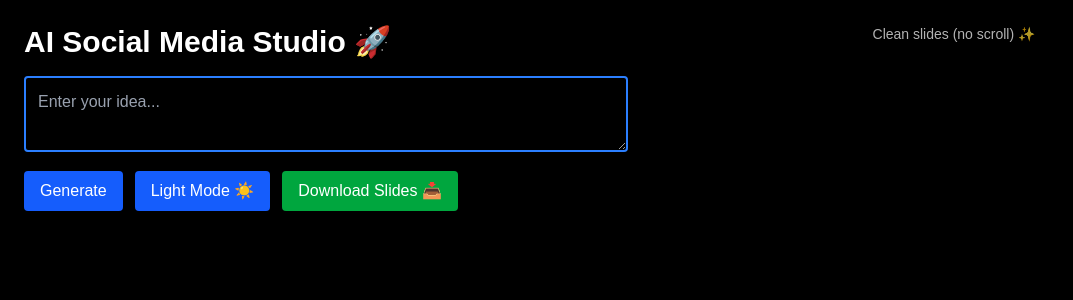
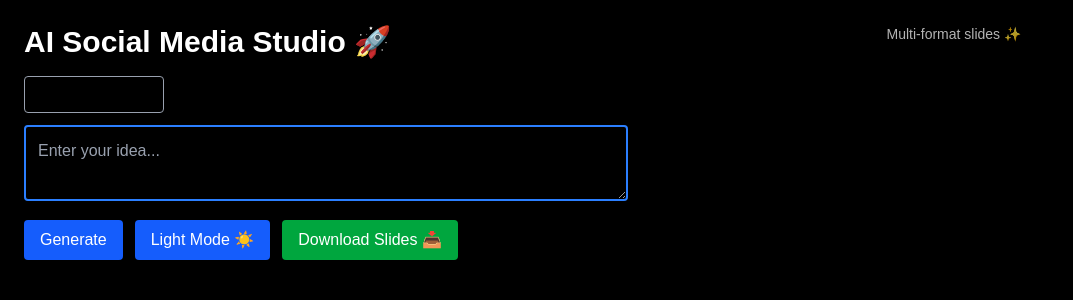
Before and after one commit to ishitachitranshi/ai-social-studio, a Next.js app: page / in a window 1280 px wide. Shown: the top 300 px of the page, without its empty margins (0-1073 px from the left). Built offline with nearby package versions, Linux system fonts and the light colour scheme.

Commit message:
Add format state and selector for slide formats
Added a format state to manage slide formats and updated the fetch request to include the format. Introduced a format selector in the UI for choosing between carousel, post, and story formats.

```diff
--- a/app/page.tsx
+++ b/app/page.tsx
@@ -17,7 +17,9 @@ export default function Home() {
   const [loading, setLoading] = useState(false);
   const [darkMode, setDarkMode] = useState(true);
 
-  // ✅ Proper ref typing
+  // ✅ NEW: format state
+  const [format, setFormat] = useState("carousel");
+
   const slideRefs = useRef<(HTMLDivElement | null)[]>([]);
 
   const generate = async () => {
@@ -25,7 +27,7 @@ export default function Home() {
 
     const res = await fetch("/api/generate", {
       method: "POST",
-      body: JSON.stringify({ prompt }),
+      body: JSON.stringify({ prompt, format }),
     });
 
     const data = await res.json();
@@ -58,12 +60,24 @@ export default function Home() {
 
       <div className="grid grid-cols-2 gap-6">
 
-        {/* LEFT */}
+        {/* LEFT PANEL */}
         <div className="sticky top-6 h-fit">
           <h1 className="text-3xl font-bold mb-4">
             AI Social Media Studio 🚀
           </h1>
 
+          {/* ✅ FORMAT SELECTOR */}
+          <select
+            value={format}
+            onChange={(e) => setFormat(e.target.value)}
+            className="mb-3 p-2 rounded border border-gray-400 text-black"
+          >
+            <option value="carousel">Carousel (1:1)</option>
+            <option value="post">Post (1:1)</option>
+            <option value="story">Story (9:16)</option>
+          </select>
+
+          {/* INPUT */}
           <textarea
             className={`w-full p-3 rounded border-2 border-blue-500 bg-transparent placeholder-gray-400 outline-none focus:ring-2 focus:ring-blue-300 ${
               darkMode ? "text-white" : "text-black"
@@ -103,11 +117,11 @@ export default function Home() {
           </div>
         </div>
 
-        {/* RIGHT */}
+        {/* RIGHT PANEL */}
         <div className="flex flex-col items-center">
 
           <p className="text-sm opacity-70 mb-4">
-            Clean slides (no scroll) ✨
+            Multi-format slides ✨
           </p>
 
           <div className="grid grid-cols-2 gap-6">
@@ -115,12 +129,16 @@ export default function Home() {
               <div
                 key={i}
                 ref={(el) => {
-                  // ✅ FINAL FIX (NO ERROR)
                   if (el) slideRefs.current[i] = el;
                 }}
-                className="w-[300px] h-[300px] flex flex-col justify-between p-6 rounded-2xl shadow-xl text-white bg-gradient-to-br from-purple-500 via-pink-500 to-orange-400"
+                className={`${
+                  format === "story"
+                    ? "w-[250px] h-[400px]"
+                    : "w-[300px] h-[300px]"
+                } flex flex-col justify-between p-6 rounded-2xl shadow-xl text-white bg-gradient-to-br from-purple-500 via-pink-500 to-orange-400`}
               >
 
+                {/* TITLE */}
                 <textarea
                   className="bg-transparent text-center font-bold text-xl outline-none resize-none leading-snug overflow-hidden"
                   rows={2}
@@ -132,6 +150,7 @@ export default function Home() {
                   }}
                 />
 
+                {/* CONTENT */}
                 <textarea
                   className="bg-transparent text-center text-sm outline-none resize-none leading-relaxed overflow-hidden"
                   rows={5}
```
